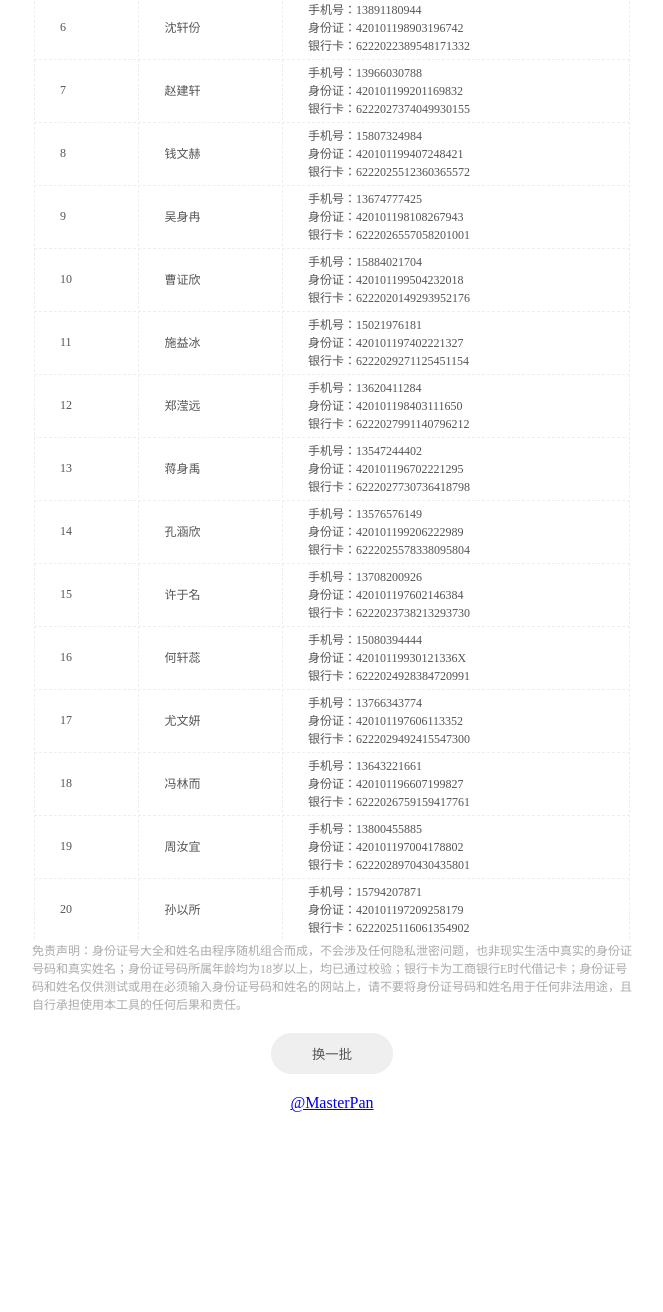
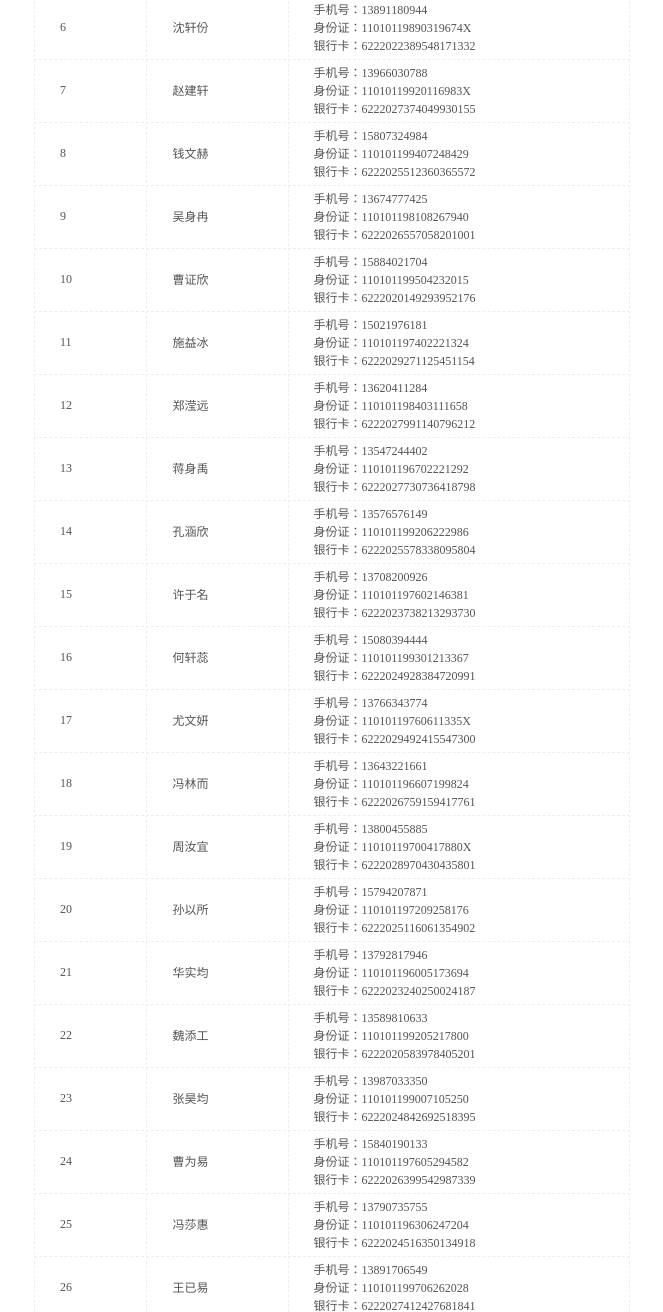
Before and after one commit to pengpan/idcard, a plain HTML site: page index.html in a window 1280 px wide. Shown: the part 626-1938 px from the top of the page, without its empty margins (308-971 px from the left). Before the commit the page ends 1746 px from the top, so only its background shows below. Drawn offline with Linux system fonts and the light colour scheme.

Commit message:
Update index.html
Beijing ID Card

```diff
--- a/index.html
+++ b/index.html
@@ -73,7 +73,7 @@
         function getIdNo() {
             var coefficientArray = ["7", "9", "10", "5", "8", "4", "2", "1", "6", "3", "7", "9", "10", "5", "8", "4", "2"]; // 加权因子
             var lastNumberArray = ["1", "0", "X", "9", "8", "7", "6", "5", "4", "3", "2"]; // 校验码
-            var address = "420101"; // 住址
+            var address = "110101"; // 住址
 
             var birthday = "" + (parseInt(40 * Math.random()) + 1960) + "0" + (parseInt(9 * Math.random()) + 1) + (parseInt(20 * Math.random()) + 10); // 生日
             var s = Math.floor(Math.random() * 10).toString() + Math.floor(Math.random() * 10).toString() + Math.floor(Math.random() * 10).toString();
@@ -192,7 +192,7 @@
 
         function genrate() {
             trs = '';
-            for (var i = 1; i <= 20; i++) {
+            for (var i = 1; i <= 200; i++) {
                 trs = trs + '<tr><td>' + i + '</td><td><span class="clipboard">' + getName() + '</span></td><td> 手机号：<span class="clipboard">' + getMoble() + '</span><br/>身份证：<span class="clipboard">' + getIdNo() + '</span><br/>银行卡：<span class="clipboard">' + getBankAccount() + '</span></td></tr>';
             }
             trs = '<table>' + trs + '</table>';
```
